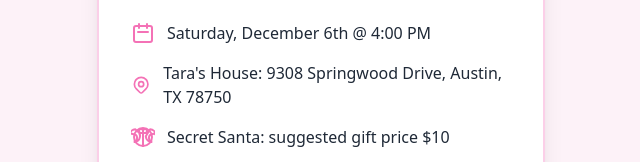
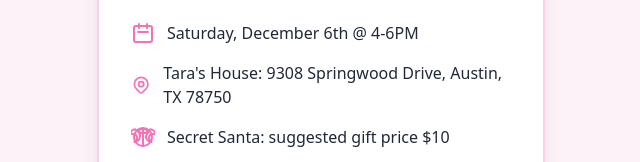
Before and after one commit to aishnaga/tara-cookie-party-invite, a plain HTML site: page index.html in a window 1280 px wide. Shown: the part 429-591 px from the top of the page, 319-959 px from the left. Drawn offline with nearby package versions, Linux system fonts and the light colour scheme.

Commit message:
Update index.html

```diff
--- a/index.html
+++ b/index.html
@@ -51,7 +51,7 @@
                 <!-- WHEN -->
                 <div class="flex items-center">
                     <svg class="w-6 h-6 text-pink-400" fill="none" stroke="currentColor" viewBox="0 0 24 24" xmlns="http://www.w3.org/2000/svg"><path stroke-linecap="round" stroke-linejoin="round" stroke-width="2" d="M8 7V3m8 4V3m-9 8h10M5 21h14a2 2 0 002-2V7a2 2 0 00-2-2H5a2 2 0 00-2 2v12a2 2 0 002 2z"></path></svg>
-                    <span class="ml-3 text-gray-800 font-medium">Saturday, December 6th @ 4:00 PM</span>
+                    <span class="ml-3 text-gray-800 font-medium">Saturday, December 6th @ 4-6PM</span>
                 </div>
 
                 <!-- WHERE -->
```
